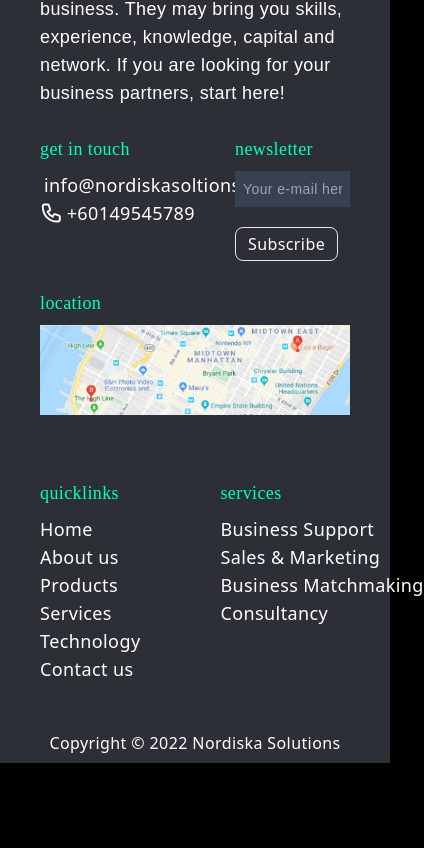
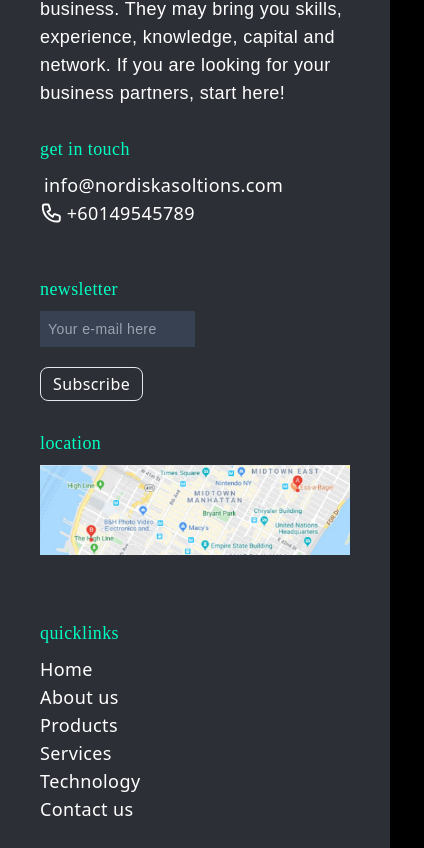
Before and after one commit to samithw/nordiska-vite-react-ts-v2, a React (Vite) app: page / in a window 390 px wide. Shown: the part 3736-4584 px from the top of the page, 424 px wide, since content can reach past the window. Before the commit the page ends 4499 px from the top, so only its background shows below. Built offline with nearby package versions, Linux system fonts and the light colour scheme; a web font is replaced by a local one.

Commit message:
Mobile view width issue fixed

```diff
--- a/index.html
+++ b/index.html
@@ -11,7 +11,7 @@
     <!-- <script type="text/javascript" src="/src/main.js" defer></script> -->
     <title>Nordiska Solutions</title>
   </head>
-  <body class="bg-black tracking-wide">
+  <body class="bg-black tracking-wide min-w-[320px]">
     <div id="root"></div>
     <script type="module" src="/src/main.tsx"></script>
   </body>
--- a/src/components/Footer.tsx
+++ b/src/components/Footer.tsx
@@ -19,7 +19,7 @@ const Footer = (props: Props) => {
                     skills, experience, knowledge, capital and network. If you are looking
                     for your business partners, start here!
                 </p>
-                <div className="w-full flex space-x-10">
+                <div className="w-full flex flex-wrap gap-10">
                     <div className="w-[50%] text-white">
                     <h3 className="font-zen text-lg text-nsgreen my-2">get in touch</h3>
                     <p className="flex items-center space-x-1">
@@ -75,7 +75,7 @@ const Footer = (props: Props) => {
                 </div>
             </div>
 
-            <div className="w-full md:w-[30%] flex gap-20 md:block text-white text-lg mt-14">
+            <div className="w-full md:w-[30%] flex flex-wrap gap-20 md:block text-white text-lg mt-14">
 
                 <div className='shrink-0'>
                     <h3 className="font-zen text-lg text-nsgreen my-2">quicklinks</h3>
```
